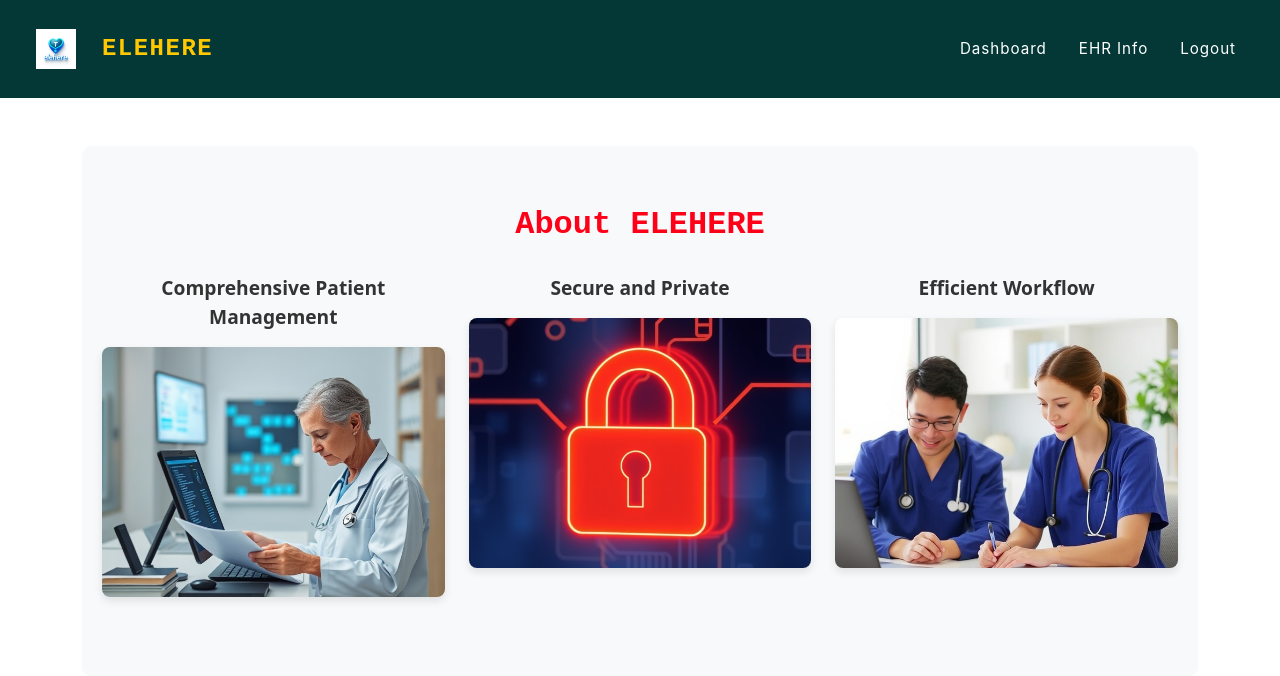
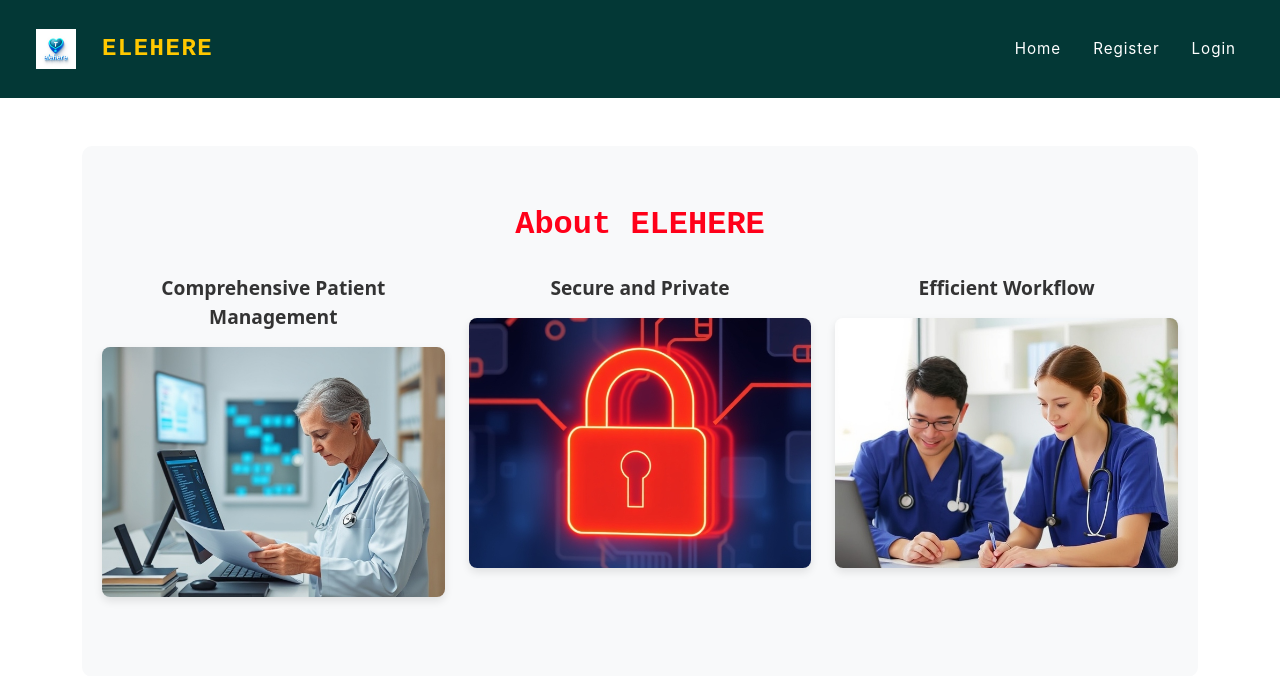
Before and after one commit to Oscarkyamuwendo/ehr_system, a Flask app: page /about in a window 1280 px wide. Shown: the top 676 px of the page. Run offline with Flask 3, Linux system fonts and the light colour scheme; some libraries are stand-ins or nearby versions.

Commit message:
added logout confirmations and creation of about page on register html,routing

```diff
--- a/app.py
+++ b/app.py
@@ -280,7 +280,7 @@ def logout():
     session.pop('doctor_id', None)
     session.pop('username', None)
     flash('You have been logged out', 'success')
-    return redirect(url_for('login'))
+    return redirect(url_for('index'))
 
 # patient model
 class Patient(db.Model):
--- a/templates/about.html
+++ b/templates/about.html
@@ -101,9 +101,10 @@
             </button>
             <div class="collapse navbar-collapse" id="navbarNav">
                 <ul class="navbar-nav ms-auto">
-                    <li class="nav-item"><a class="nav-link" href="{{ url_for('dashboard') }}">Dashboard</a></li>
-                    <li class="nav-item"><a class="nav-link" href="#info">EHR Info</a></li>
-                    <li class="nav-item"><a class="nav-link" href="{{ url_for('logout') }}" data-bs-toggle="modal" data-bs-target="#logoutModal">Logout</a></li>
+                    <li class="nav-item"><a class="nav-link" href="{{ url_for('index') }}">Home</a></li>
+                    <li class="nav-item"><a class="nav-link" href="{{ url_for('register') }}">Register</a></li>
+                    <li class="nav-item"><a class="nav-link" href="{{ url_for('login') }}">Login</a></li>
+
                 </ul>
             </div>
         </div>
--- a/templates/index.html
+++ b/templates/index.html
@@ -27,7 +27,7 @@
                     <li class="nav-item"><a class="nav-link" href="{{ url_for('register') }}">Register</a></li>
                     <li class="nav-item"><a class="nav-link" href="{{ url_for('login') }}">Login</a></li>
                     <li class="nav-item"><a class="nav-link" href="#services">Services</a></li>
-                    <li class="nav-item"><a class="nav-link" href="#about">About Us</a></li>
+                    <li class="nav-item"><a class="nav-link" href="{{ url_for('about') }}">About Us</a></li>
                 </ul>
             </div>
         </div>
--- a/templates/login.html
+++ b/templates/login.html
@@ -55,7 +55,7 @@
                 <ul class="navbar-nav ms-auto">
                     <li class="nav-item"><a class="nav-link" href="/">Home</a></li>
                     <li class="nav-item"><a class="nav-link" href="{{ url_for('register') }}">Register</a></li>
-                    <li class="nav-item"><a class="nav-link" href="about">About Us</a></li>
+                    <li class="nav-item"><a class="nav-link" href="{{ url_for('about') }}">About Us</a></li>
                 </ul>
             </div>
         </div>
```
